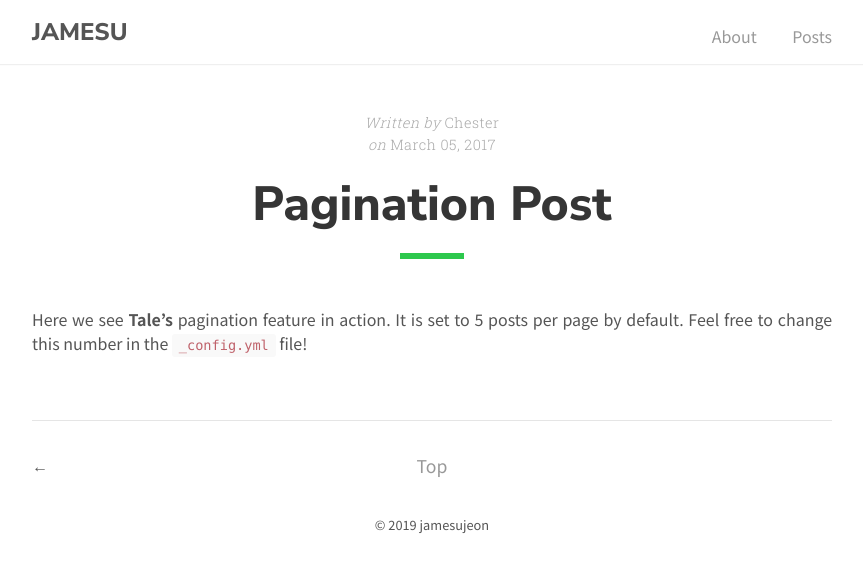
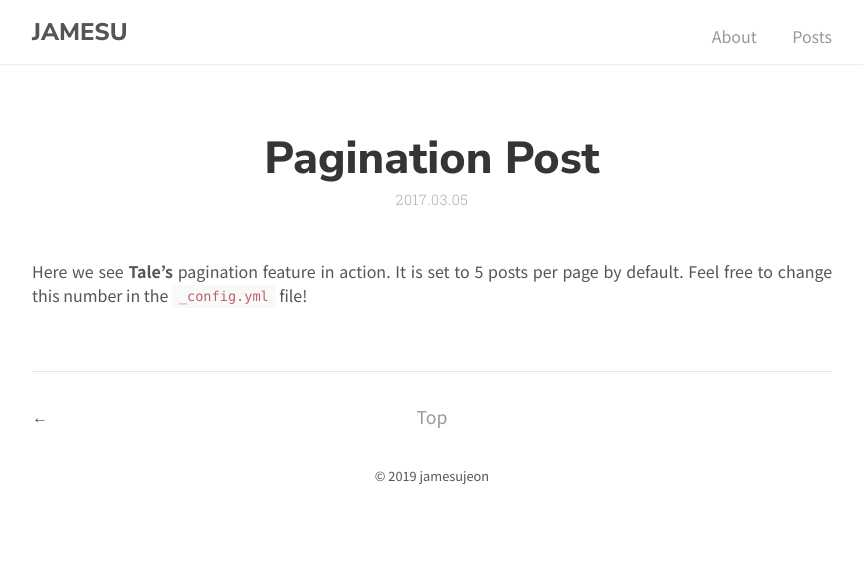
Before and after one commit to jamesujeon/jamesujeon.github.io-origin, a Jekyll site: the page built from _posts/2017-03-05-pagination-post.md, in a window 1280 px wide. Shown: the top 572 px of the page, without its empty margins (208-1071 px from the left). Built offline with Jekyll 4.4.1, drawn with Linux system fonts in a browser that asks for light colours; a style sheet for code colours, icons or effects is not loaded.

Commit message:
Remove animation in catalogue & Change all date formats

```diff
--- a/_layouts/home.html
+++ b/_layouts/home.html
@@ -6,13 +6,13 @@ layout: default
   {% for post in paginator.posts %}
     <a href="{{ post.url | prepend: site.baseurl }}" class="catalogue-item">
       <div>
-        <time datetime="{{ post.date }}" class="catalogue-time">{{ post.date | date: "%B %d, %Y" }}</time>
         <h1 class="catalogue-title">{{ post.title }}</h1>
 
         <p>
           {{ post.content | strip_html | truncatewords: 30 }}
         </p>
 
+        <time datetime="{{ post.date }}" class="catalogue-time">{{ post.date | date: "%Y.%m.%d" }}</time>
       </div>
     </a>
   {% endfor %}
--- a/_layouts/post.html
+++ b/_layouts/post.html
@@ -3,22 +3,10 @@ layout: default
 ---
 
 <div class="post">
-  <div class="post-info">
-    <span>Written by</span>
-    {% if page.author %}
-        {{ page.author }}
-    {% else %}
-        {{ site.author.name }}
-    {% endif %}
-
-    {% if page.date %}
-      <br>
-      <span>on&nbsp;</span><time datetime="{{ page.date }}">{{ page.date | date: "%B %d, %Y" }}</time>
-    {% endif %}
+  <h1 class="post-title">{{ page.title }}</h1>
+  <div class="post-time">
+    <time datetime="{{ page.date }}">{{ page.date | date: "%Y.%m.%d" }}</time>
   </div>
-
-  <h1 class="post-title">{{ page.title }}</h1>
-  <div class="post-line"></div>
 
   {{ content }}
 
--- a/_sass/tale/_catalogue.scss
+++ b/_sass/tale/_catalogue.scss
@@ -4,11 +4,6 @@
     color: $default-color;
     display: inline-block;
     padding: 2rem 0;
-
-    &:hover .catalogue-title,
-    &:focus .catalogue-title {
-      background-position: 0%;
-    }
 
     &:last-child {
       border: 0;
@@ -27,19 +22,8 @@
     color: $default-shade;
     font-family: $title-font;
     display: block;
-    font-size: 2rem;
+    font-size: 1.8rem;
     font-weight: 700;
     margin: .5rem 0;
-
-    -webkit-background-clip: text;
-    -webkit-text-fill-color: transparent;
-    background-clip: text;
-    background-image: linear-gradient(
-        to right,
-        $point-color,
-        $point-color 50%,
-        $default-shade 50%);
-        background-size: 200% 100%;
-        background-position: 100%;
   }
 }
--- a/_sass/tale/_post.scss
+++ b/_sass/tale/_post.scss
@@ -1,32 +1,26 @@
 .post {
   padding: 3rem 0;
-
-  &-info {
-    color: $default-tint;
-    font-family: $serif;
-    font-size: 0.9rem;
-    letter-spacing: 0.5px;
-    text-align: center;
-
-    span {
-      font-style: italic;
-    }
-  }
 
   &-title {
     color: $default-shade;
     font-family: $title-font;
     font-weight: 700;
-    font-size: 3rem;
-    margin: 1rem 0;
+    font-size: 2.3rem;
+    margin: 1rem 0 0 0;
     text-align: center;
+
+    @media (min-width: 600px) {
+      font-size: 2.8rem;
+    }
   }
 
-  &-line {
-    border-top: 0.4rem solid $point-color;
-    display: block;
-    margin: 0 auto 3rem;
-    width: 4rem;
+  &-time {
+    color: $default-tint;
+    font-family: $serif;
+    font-size: 0.9rem;
+    letter-spacing: 0.5px;
+    margin-bottom: 3rem;
+    text-align: center;
   }
 
   p {
```
